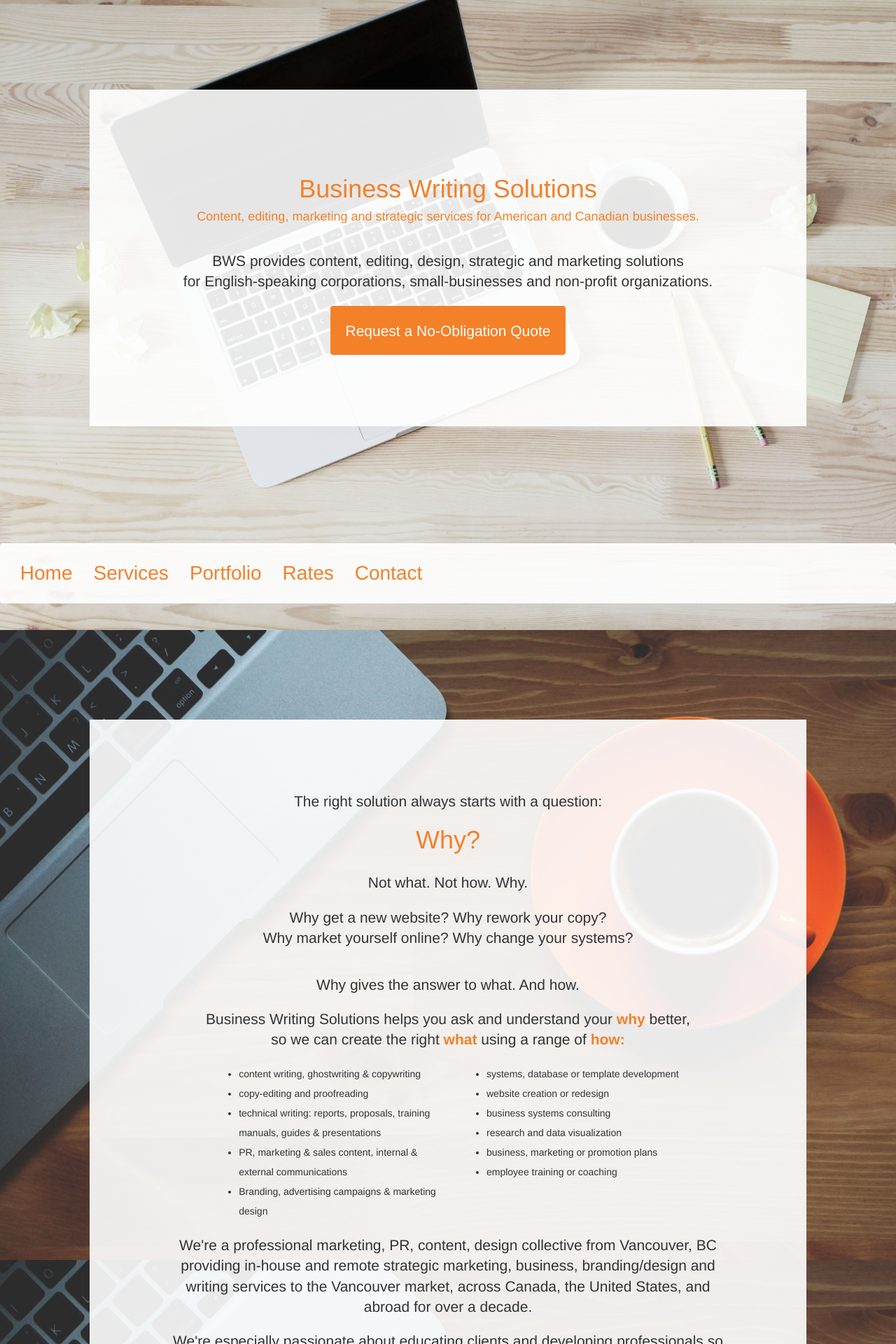
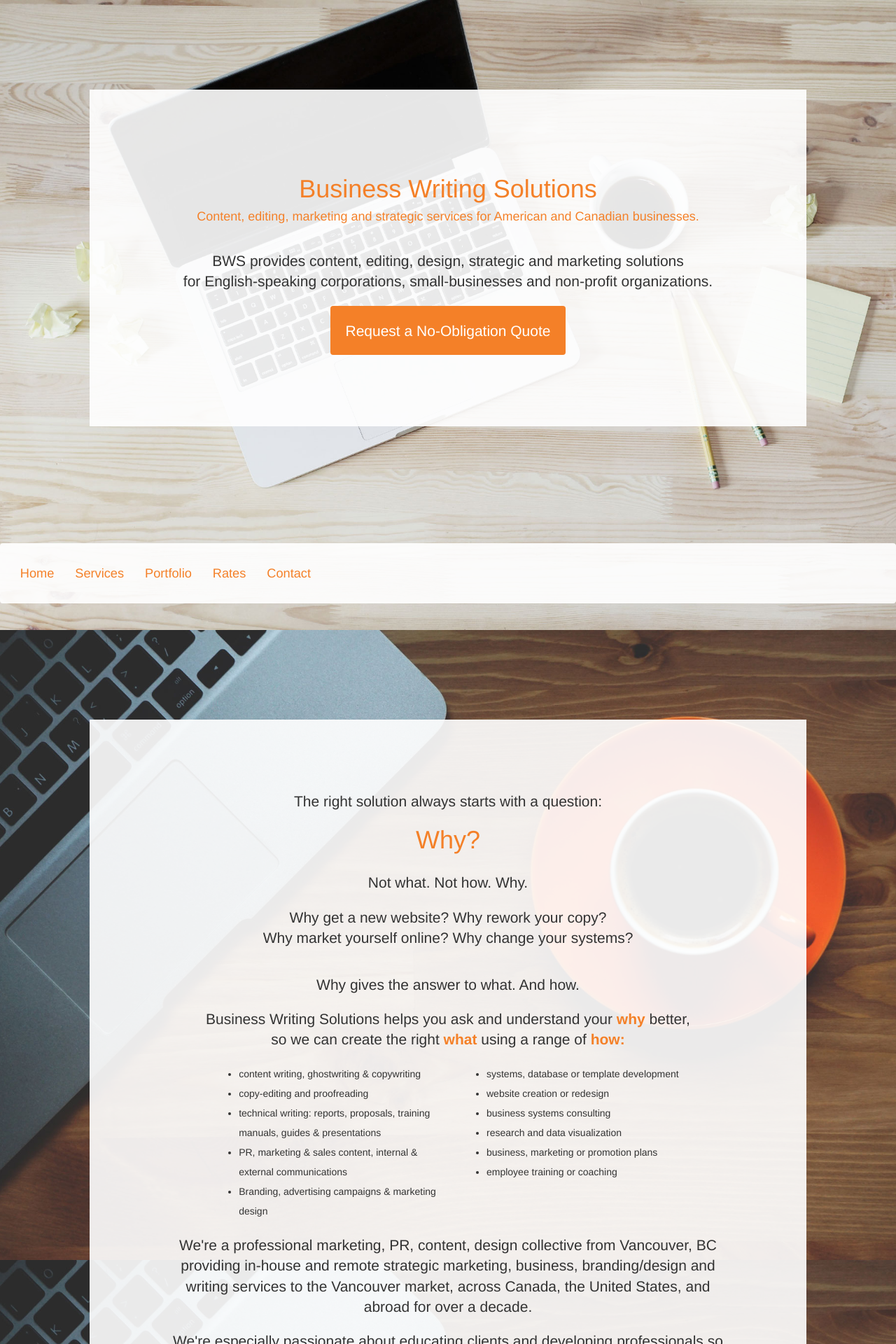
Before and after one commit to kaiewiggins/businesswriting, a Jekyll site: the page built from index.html, in a window 1280 px wide. Shown: the top 1920 px of the page at 70% size. Built offline with Jekyll 4.4.1, drawn with Linux system fonts in a browser that asks for light colours; nearby versions of some CDN libraries.

Commit message:
Update main.css

```diff
--- a/css/main.css
+++ b/css/main.css
@@ -21,7 +21,7 @@ h2,h3,h4 {color: #f48028;}
 
 .navbar-text {
    color: #f48028;
-   font-size: 2em;
+   font-size: 1.3em;
 }
 
 .affix { z-index: 9998;
```
